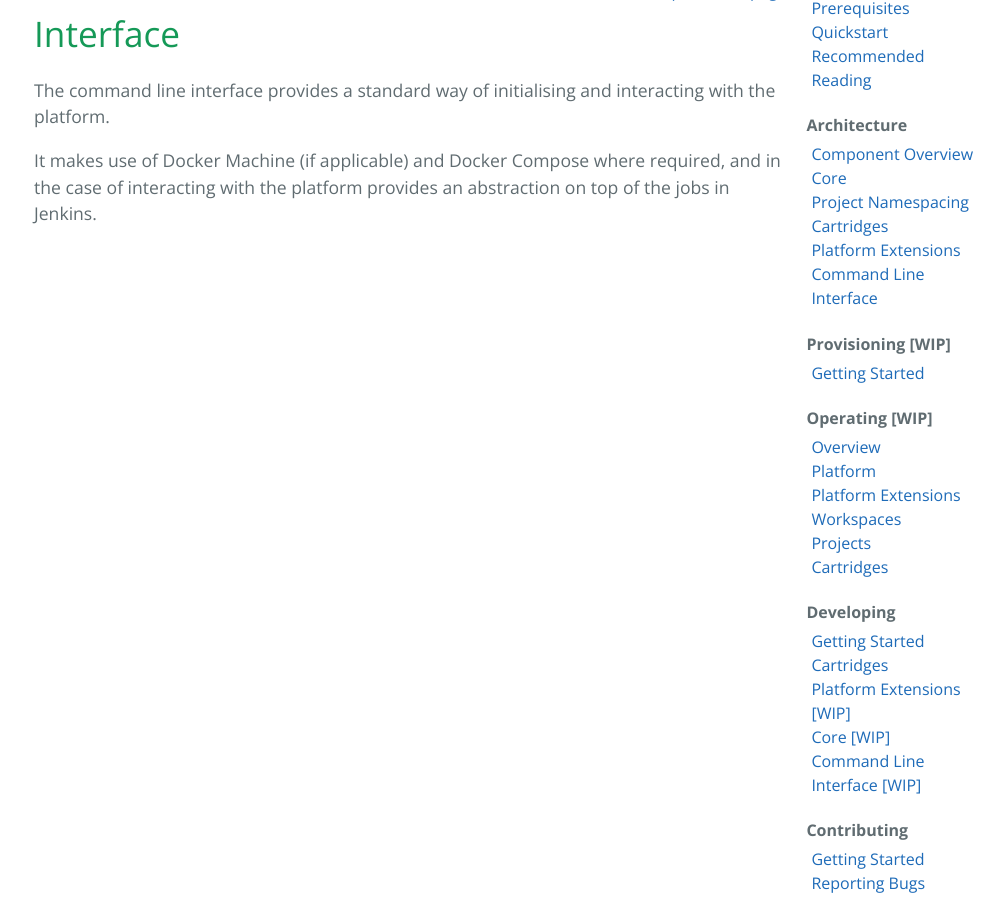
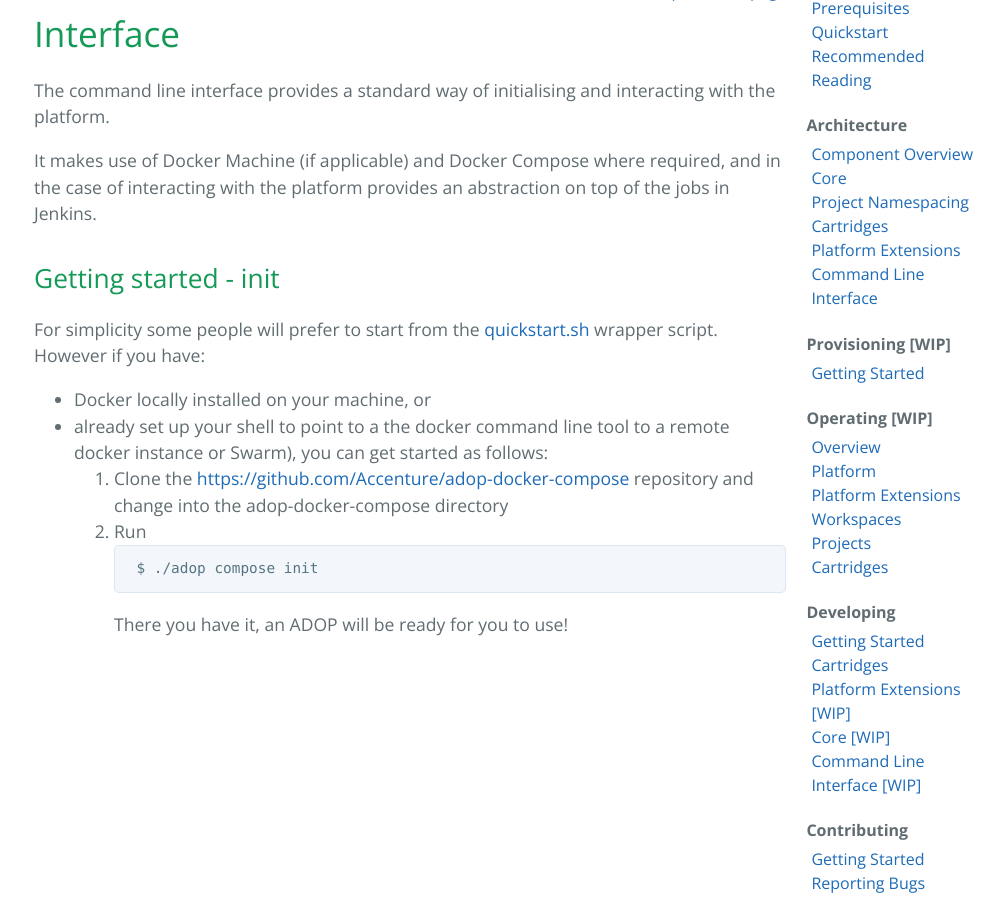
Before and after one commit to Accenture/adop-docker-compose, a Jekyll site: the page built from site/_docs/architecture/cli.md, in a window 1280 px wide and 900 px high, scrolled down 277 px. Shown: the whole window, without its empty margins (137-1141 px from the left). Built offline with Jekyll 4.4.1, drawn with Linux system fonts in a browser that asks for light colours.

Commit message:
Update cli.md
In response to conversation on Gitter about provisioning without quickstart.

````diff
--- a/site/_docs/architecture/cli.md
+++ b/site/_docs/architecture/cli.md
@@ -8,3 +8,15 @@ permalink: /docs/architecture/cli/
 The command line interface provides a standard way of initialising and interacting with the platform.
 
 It makes use of Docker Machine (if applicable) and Docker Compose where required, and in the case of interacting with the platform provides an abstraction on top of the jobs in Jenkins.
+
+## Getting started - init
+For simplicity some people will prefer to start from the [quickstart.sh](../quickstart.md) wrapper script.  However if you have:
+* Docker locally installed on your machine, or
+* already set up your shell to point to a the docker command line tool to a remote docker instance or Swarm),
+you can get started as follows:
+1. Clone the [https://github.com/Accenture/adop-docker-compose](https://github.com/Accenture/adop-docker-compose) repository and change into the adop-docker-compose directory
+2. Run
+```
+ $ ./adop compose init
+```
+There you have it, an ADOP will be ready for you to use!
````
